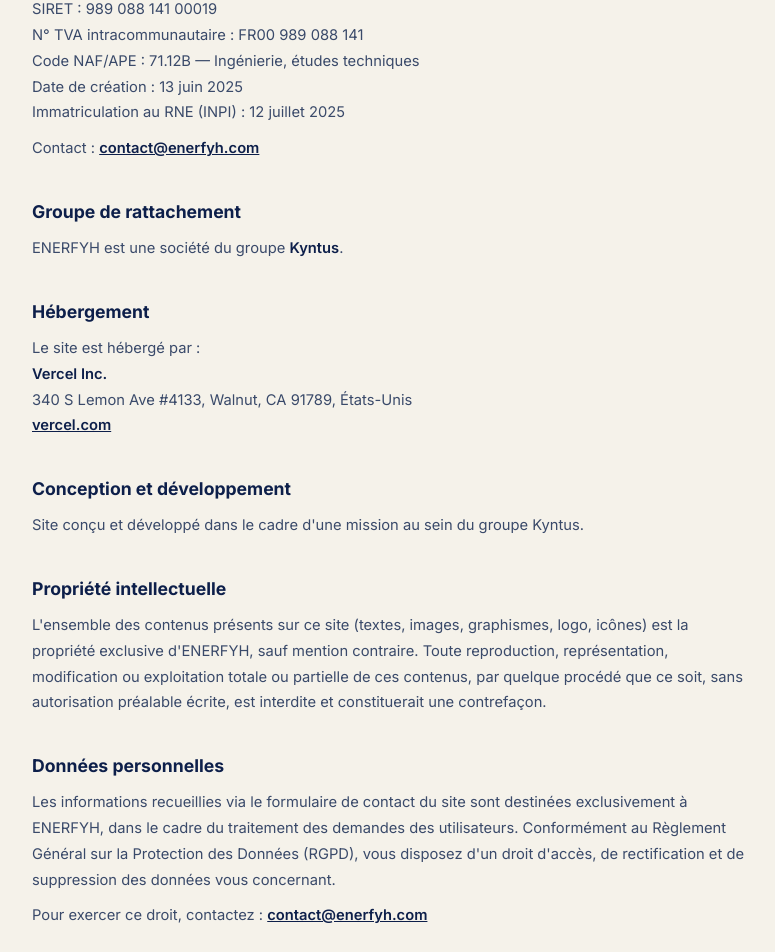
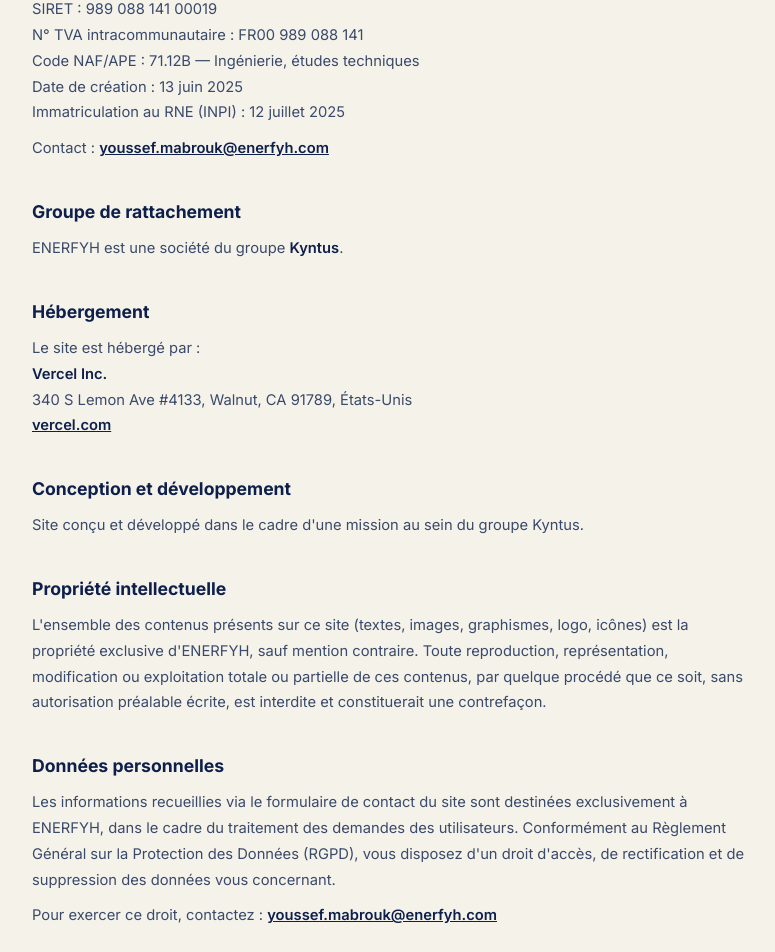
Before and after one commit to Imrane-Mou/enerfyh-site-project-template, a React (Create React App) app: page /mentions-legales in a window 1280 px wide. Shown: the part 540-1492 px from the top of the page, without its empty margins (252-1027 px from the left). Built offline with nearby package versions, Linux system fonts and the light colour scheme.

Commit message:
Update mentions legales with real EnerFYH data

```diff
--- a/src/pages/LegalPage.jsx
+++ b/src/pages/LegalPage.jsx
@@ -40,7 +40,7 @@
               Immatriculation au RNE (INPI) : 12 juillet 2025
             </p>
             <p style={p}>
-              Contact : <a href="mailto:contact@enerfyh.com" style={{ color: '#0D1F4A', fontWeight: 600 }}>contact@enerfyh.com</a>
+              Contact : <a href="mailto:youssef.mabrouk@enerfyh.com" style={{ color: '#0D1F4A', fontWeight: 600 }}>youssef.mabrouk@enerfyh.com</a>
             </p>
           </div>
 
@@ -81,7 +81,7 @@
               Les informations recueillies via le formulaire de contact du site sont destinées exclusivement à ENERFYH, dans le cadre du traitement des demandes des utilisateurs. Conformément au Règlement Général sur la Protection des Données (RGPD), vous disposez d'un droit d'accès, de rectification et de suppression des données vous concernant.
             </p>
             <p style={p}>
-              Pour exercer ce droit, contactez : <a href="mailto:contact@enerfyh.com" style={{ color: '#0D1F4A', fontWeight: 600 }}>contact@enerfyh.com</a>
+              Pour exercer ce droit, contactez : <a href="mailto:youssef.mabrouk@enerfyh.com" style={{ color: '#0D1F4A', fontWeight: 600 }}>youssef.mabrouk@enerfyh.com</a>
             </p>
           </div>
 
```
